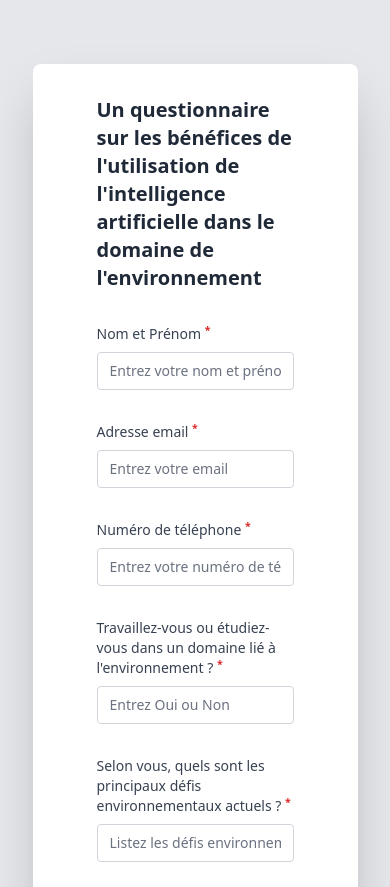
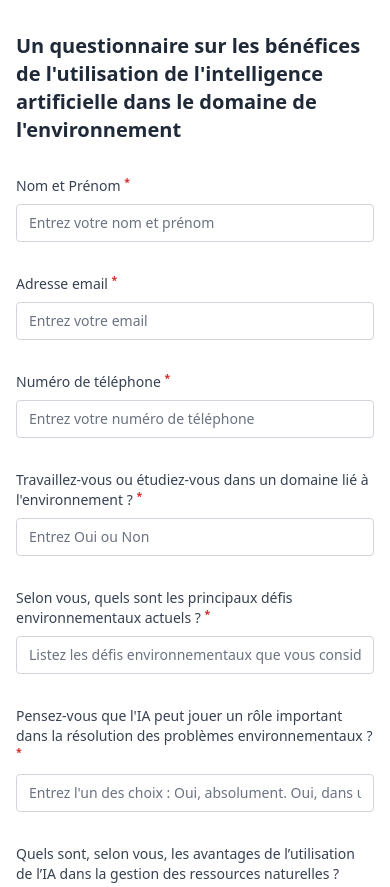
Before and after one commit to AFcampany/formulair, a plain HTML site: page index.html in a window 390 px wide. Shown: the top 887 px of the page. Drawn offline with Linux system fonts and the light colour scheme.

Commit message:
fix resoponsivity

```diff
--- a/index.html
+++ b/index.html
@@ -64,8 +64,8 @@
 
 <body>
     <div class="bg-gray-200 w-full min-h-screen">
-        <div class="w-full py-8">
-            <div class="bg-white w-5/6 xl:w-[1024px] mt-8 mx-auto px-16 py-8 rounded-lg shadow-2xl">
+        <div class="w-full lg:py-8">
+            <div class="bg-white lg:w-5/6 xl:w-[1024px] mt-4 lg:mt-8 mx-auto px-4 sm:px-8 lg:px-16 py-4 lg:py-8 lg:rounded-lg lg:shadow-2xl">
 
                 <h2 class="text-xl font-semibold text-gray-800">
                     Un questionnaire sur les bénéfices de l'utilisation de l'intelligence artificielle dans le domaine
```
